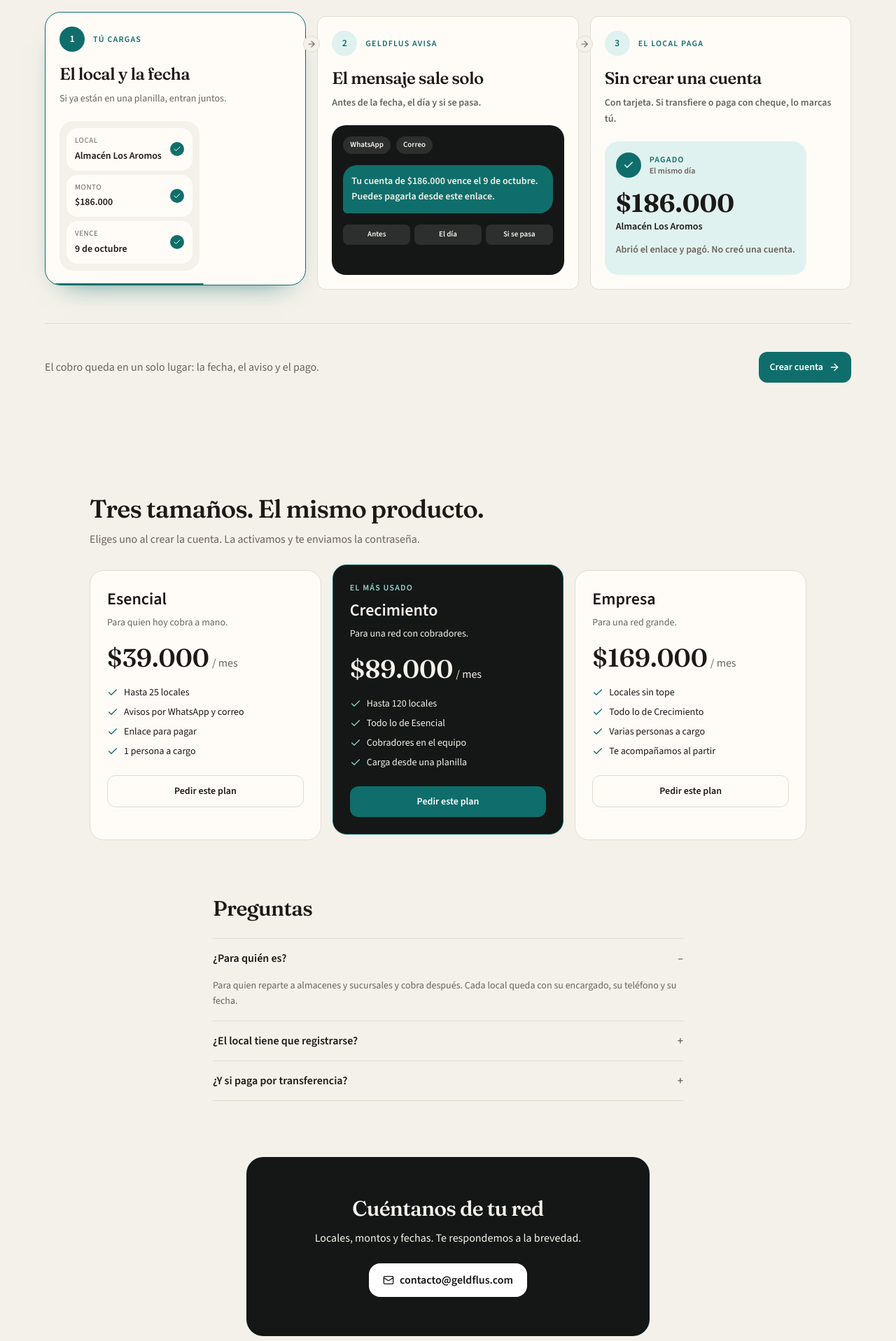
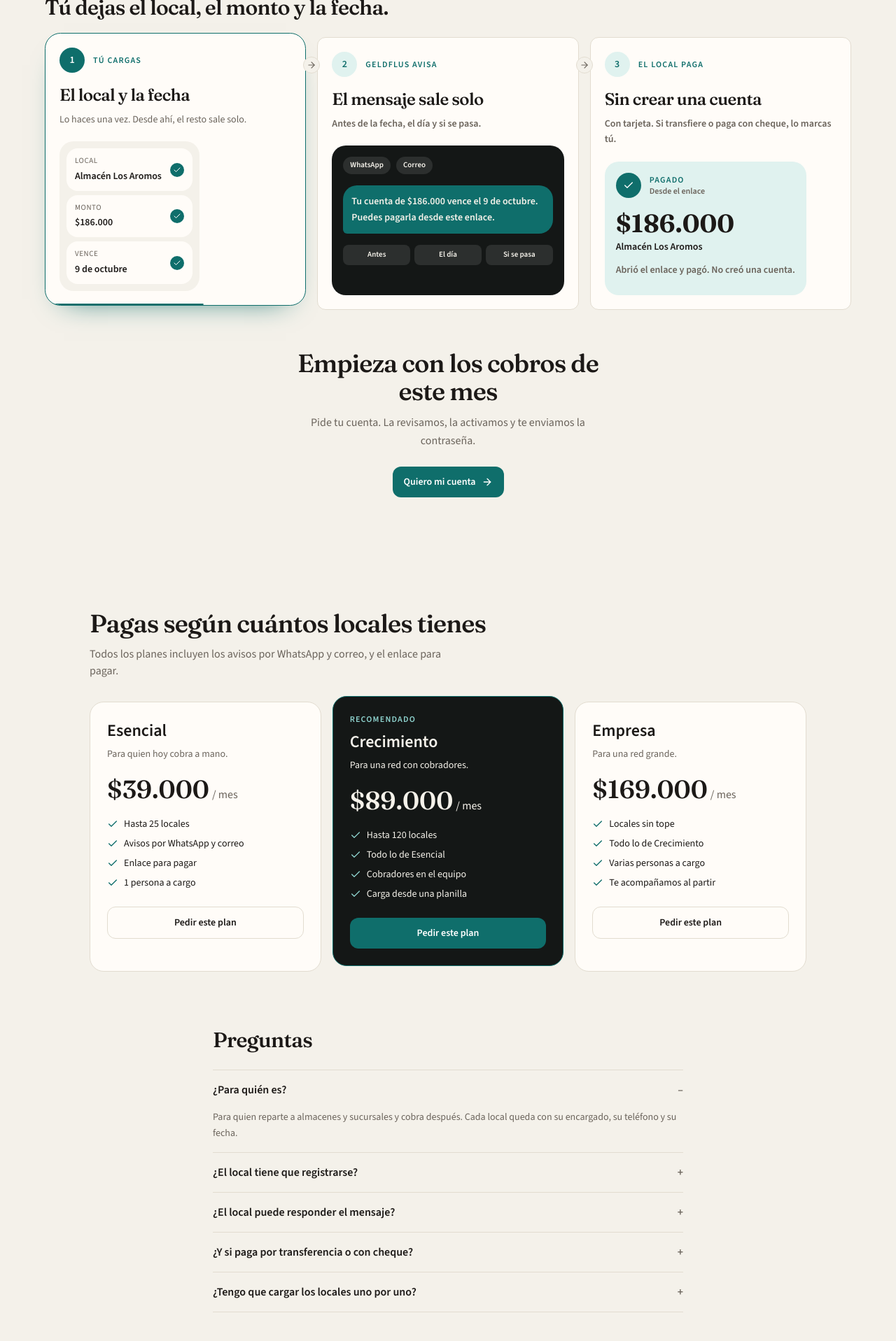
Before and after one commit to FlowPayApp/flowpay-frontend, a React (Vite) app: page /landing in a window 1280 px wide. Shown: the part 880-2797 px from the top of the page at 70% size. Built offline with nearby package versions, Linux system fonts and the light colour scheme.

Commit message:
Rewrite the landing copy around the distributor's problem, and drop claims the product cannot back yet.
Co-authored-by: Cursor <cursoragent@cursor.com>

```diff
--- a/src/pages/Landing.tsx
+++ b/src/pages/Landing.tsx
@@ -48,8 +48,16 @@ const FAQ = [
     a: "No. Le llega el enlace, ve el monto y paga. Tú sigues en tu panel.",
   },
   {
-    q: "¿Y si paga por transferencia?",
-    a: "Lo marcas como pagado. El enlace es para cuando paga con tarjeta.",
+    q: "¿El local puede responder el mensaje?",
+    a: "Sí. Su respuesta queda en el mismo cobro, y tú la ves en tu panel.",
+  },
+  {
+    q: "¿Y si paga por transferencia o con cheque?",
+    a: "Lo marcas como pagado y deja de recibir avisos. El enlace es para cuando paga con tarjeta.",
+  },
+  {
+    q: "¿Tengo que cargar los locales uno por uno?",
+    a: "No. En los planes Crecimiento y Empresa los subes todos desde una planilla.",
   },
 ] as const;
 
@@ -167,7 +175,7 @@ export default function Landing() {
                 Cobra a tus locales <span className="text-[#8fd4cf]">sin perseguirlos</span>
               </h1>
               <p className="mx-auto mt-5 max-w-xl text-lg leading-relaxed text-[rgb(245_242_234)]/72">
-                Cargas el local y la fecha. GeldFlus avisa solo. El local paga desde el enlace.
+                GeldFlus le avisa a cada local antes de que venza, por WhatsApp y correo, con un enlace para pagar. Tú dejas de llamar uno por uno.
               </p>
               <div className="mt-8 flex justify-center">
                 {loggedIn ? (
@@ -266,15 +274,16 @@ export default function Landing() {
                 );
               })}
             </ol>
-            <div className="mt-12 flex flex-col items-start justify-between gap-5 border-t border-surface-border pt-10 sm:flex-row sm:items-center">
-              <p className="max-w-md text-base leading-relaxed text-ink-muted">
-                El cobro queda en un solo lugar: la fecha, el aviso y el pago.
+            <div className="mx-auto mt-14 flex max-w-md flex-col items-center text-center">
+              <p className="font-display text-3xl font-medium tracking-tight sm:text-4xl">Empieza con los cobros de este mes</p>
+              <p className="mt-3 text-base leading-relaxed text-ink-muted">
+                Pide tu cuenta. La revisamos, la activamos y te enviamos la contraseña.
               </p>
               <Link
                 to={loggedIn ? "/" : "/register"}
-                className="inline-flex min-h-12 w-full items-center justify-center gap-2 rounded-xl bg-brand px-6 text-base font-semibold text-white hover:bg-brand-hover sm:w-auto"
+                className="mt-6 inline-flex min-h-12 items-center justify-center gap-2 rounded-xl bg-brand px-6 text-base font-semibold text-white hover:bg-brand-hover"
               >
-                {loggedIn ? "Ir al panel" : "Crear cuenta"}
+                {loggedIn ? "Ir al panel" : "Quiero mi cuenta"}
                 <ArrowRight className="size-4" />
               </Link>
             </div>
@@ -283,8 +292,8 @@ export default function Landing() {
 
         <section id="planes" className="scroll-mt-24 px-4 py-20 sm:px-6">
           <div className="mx-auto max-w-5xl">
-            <h2 className="font-display text-3xl font-medium tracking-tight sm:text-4xl">Tres tamaños. El mismo producto.</h2>
-            <p className="mt-3 max-w-lg text-ink-muted">Eliges uno al crear la cuenta. La activamos y te enviamos la contraseña.</p>
+            <h2 className="font-display text-3xl font-medium tracking-tight sm:text-4xl">Pagas según cuántos locales tienes</h2>
+            <p className="mt-3 max-w-lg text-ink-muted">Todos los planes incluyen los avisos por WhatsApp y correo, y el enlace para pagar.</p>
             <div className="mt-8 grid items-stretch gap-4 md:grid-cols-3">
               {PLANS.map((plan) => (
                 <article
@@ -295,7 +304,7 @@ export default function Landing() {
                       : "border-surface-border bg-surface-card"
                   }`}
                 >
-                  {plan.highlight && <p className="mb-2 text-xs font-semibold uppercase tracking-widest text-[#8fd4cf]">El más usado</p>}
+                  {plan.highlight && <p className="mb-2 text-xs font-semibold uppercase tracking-widest text-[#8fd4cf]">Recomendado</p>}
                   <h3 className="text-2xl font-semibold">{plan.name}</h3>
                   <p className={`mt-2 text-sm ${plan.highlight ? "text-[rgb(245_242_234)]/65" : "text-ink-muted"}`}>{plan.detail}</p>
                   <p className="mt-5 font-display text-4xl">
@@ -352,8 +361,8 @@ export default function Landing() {
         <section id="contacto" className="scroll-mt-24 px-4 py-20 text-center sm:px-6">
           <div className="relative mx-auto max-w-xl overflow-hidden rounded-3xl bg-[#141716] px-6 py-14 text-[rgb(245_242_234)]">
             <div className="relative">
-              <h2 className="font-display text-3xl font-medium tracking-tight">Cuéntanos de tu red</h2>
-              <p className="mt-3 text-[rgb(245_242_234)]/75">Locales, montos y fechas. Te respondemos a la brevedad.</p>
+              <h2 className="font-display text-3xl font-medium tracking-tight">¿Prefieres conversarlo antes?</h2>
+              <p className="mt-3 text-[rgb(245_242_234)]/75">Escríbenos cuántos locales tienes y cómo cobras hoy. Te respondemos por correo.</p>
               <a
                 href={mailHref()}
                 className="mt-6 inline-flex items-center gap-2 rounded-xl bg-white px-5 py-3 font-semibold text-[#141716]"
@@ -425,7 +434,7 @@ const STEPS = [
     kicker: "Tú cargas",
     title: "El local y la fecha",
     line: "Tú dejas el local, el monto y la fecha.",
-    text: "Si ya están en una planilla, entran juntos.",
+    text: "Lo haces una vez. Desde ahí, el resto sale solo.",
     scene: (live: boolean) => <LoadScene live={live} />,
   },
   {
@@ -499,7 +508,7 @@ function PayScene({ live }: { live: boolean }) {
         </span>
         <span>
           <span className="block text-xs font-semibold uppercase tracking-widest text-brand">Pagado</span>
-          <span className="block text-xs text-ink-muted">El mismo día</span>
+          <span className="block text-xs text-ink-muted">Desde el enlace</span>
         </span>
       </div>
       <p className={`mt-4 font-display text-4xl ${live ? "land-settle" : ""}`}>{EXAMPLE.amount}</p>
```
